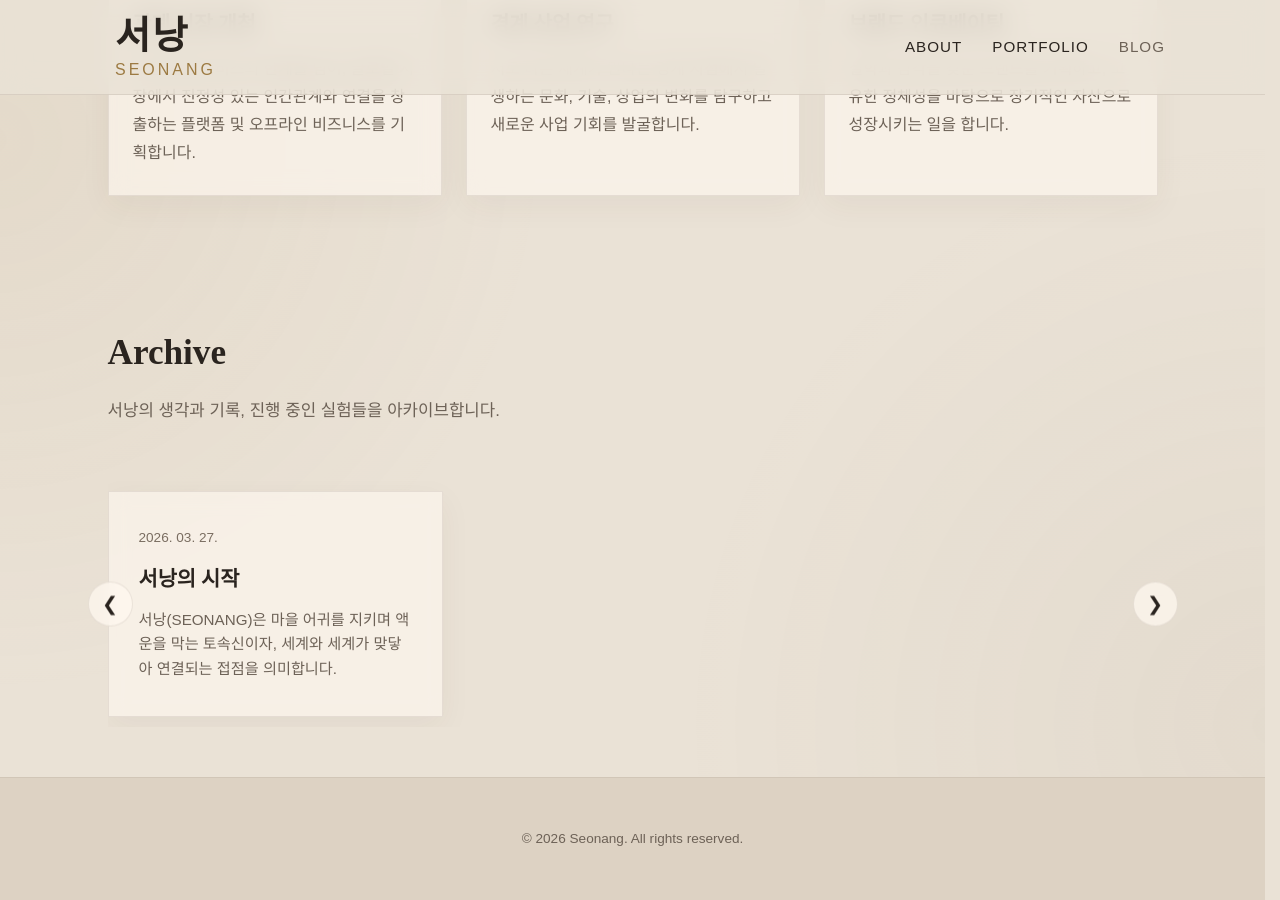
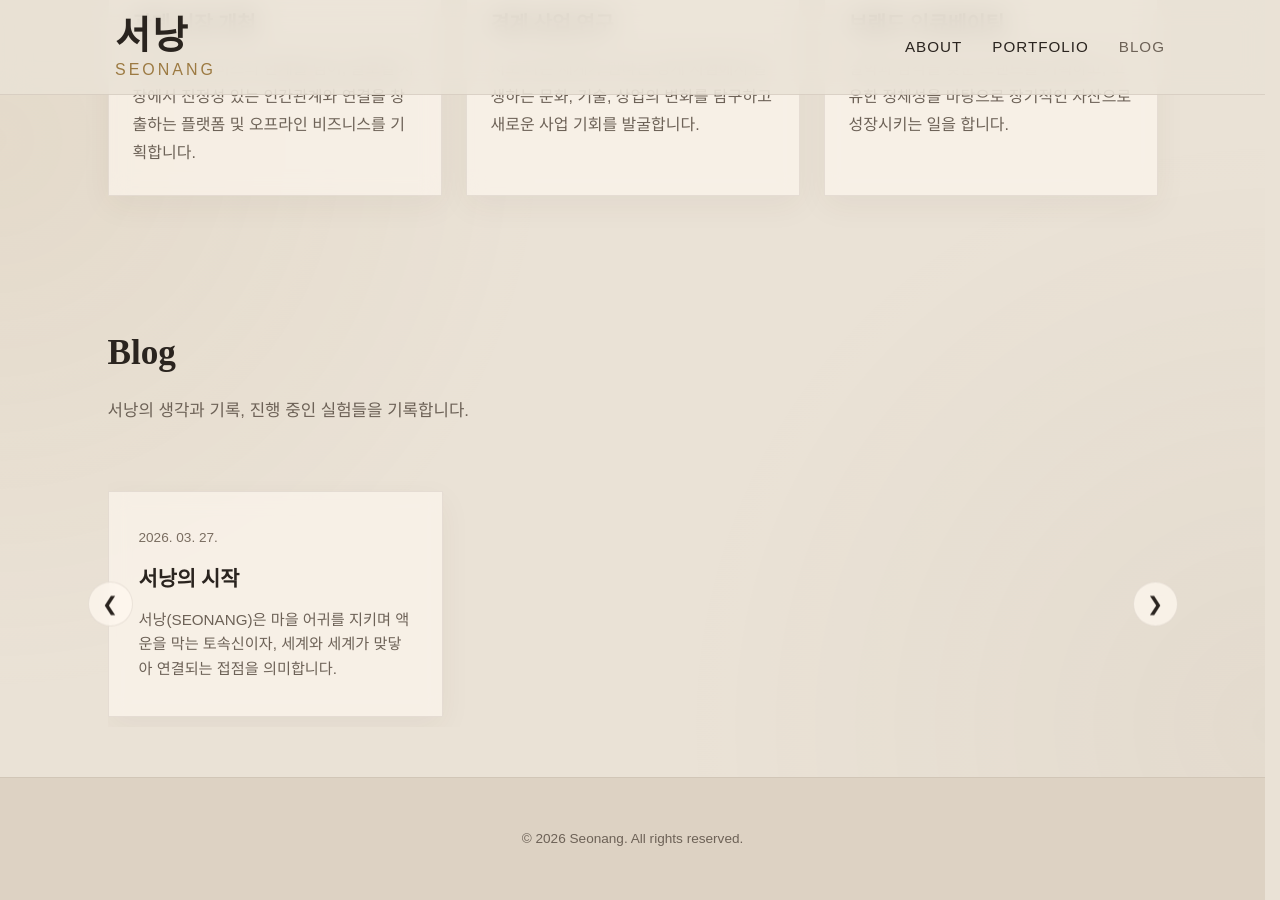
Before and after one commit to seonang/seonang.github.io, a Jekyll site: the page built from index.html, in a window 1280 px wide and 900 px high, scrolled down 940 px. Built offline with Jekyll 4.4.1, drawn with Linux system fonts in a browser that asks for light colours; some web fonts are replaced.

Commit message:
Update index.html

```diff
--- a/index.html
+++ b/index.html
@@ -49,10 +49,10 @@ title: 서낭 - Seonang
     </div>
 </section>
 
-<section id="archive">
+<section id="blog">
     <div class="section-inner">
-        <h2 class="section-title">Archive</h2>
-        <p class="section-desc">서낭의 생각과 기록, 진행 중인 실험들을 아카이브합니다.</p>
+        <h2 class="section-title">Blog</h2>
+        <p class="section-desc">서낭의 생각과 기록, 진행 중인 실험들을 기록합니다.</p>
 
         <div class="carousel-wrapper">
             <button class="carousel-btn prev" onclick="moveCarousel(-1)">&#10094;</button>
```
